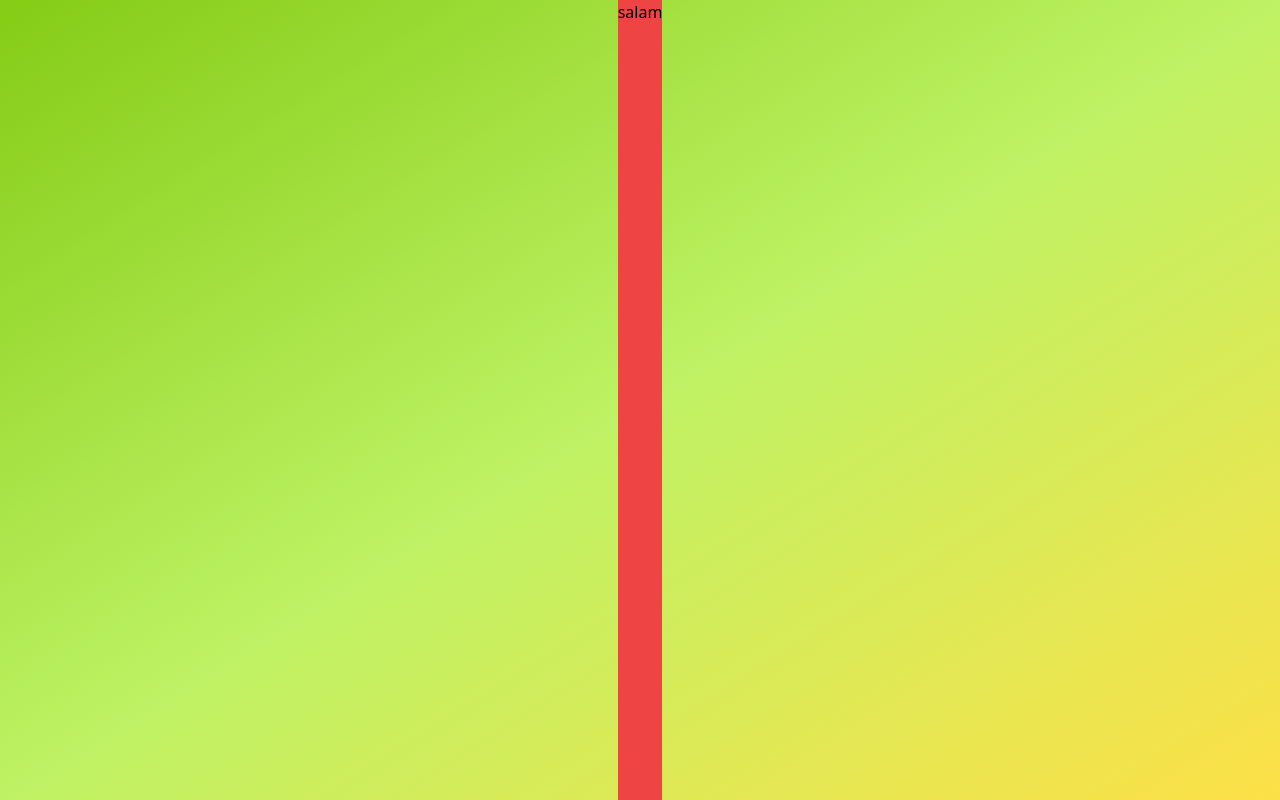
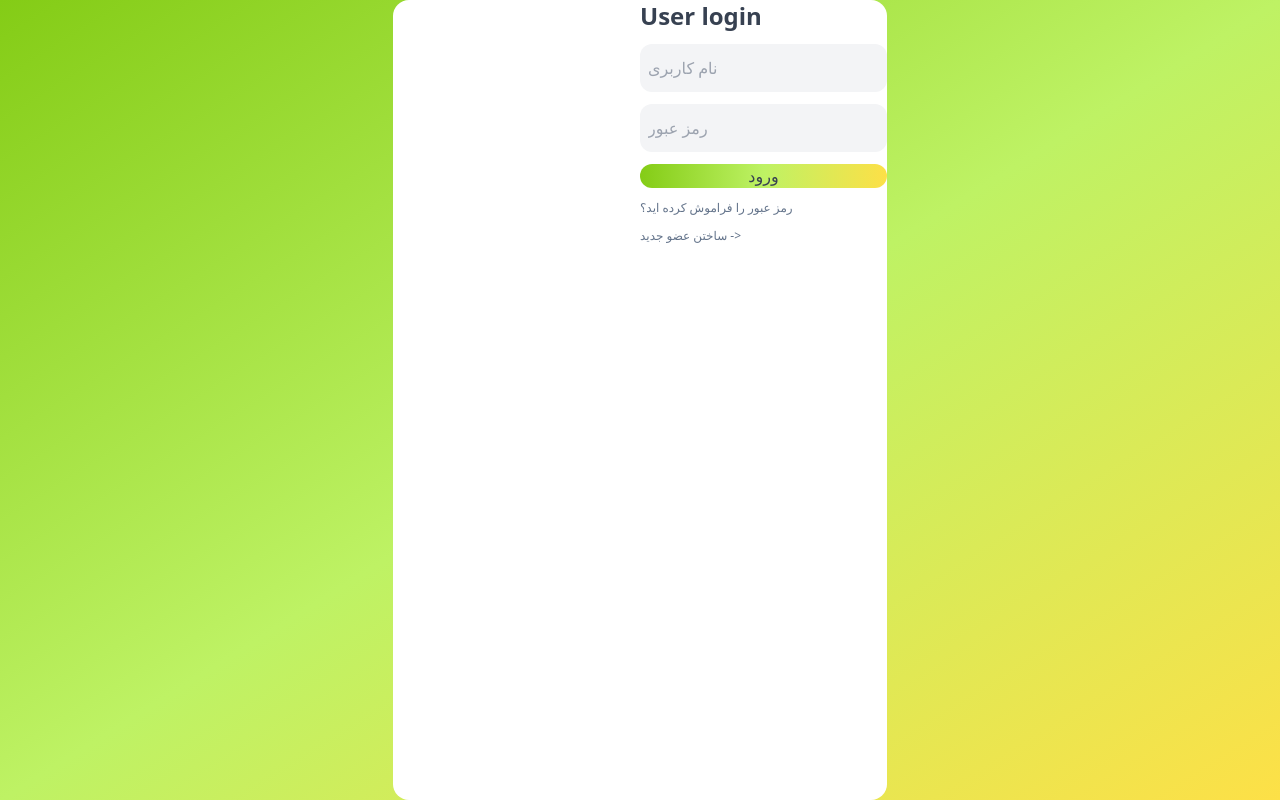
Before and after one commit to f-chamani/product-project-with-javascript, a React (Create React App) app: page / in a window 1280 px wide. Built offline with nearby package versions, Linux system fonts and the light colour scheme.

Commit message:
the second update login

```diff
--- a/src/log in/Loogin.js
+++ b/src/log in/Loogin.js
@@ -2,11 +2,28 @@ import React from 'react'
 
  const Loogin = () => {
   return (
-    <div className='bg-red-300 h-screen flex flex-row justify-center item-center  bg-gradient-to-br from-lime-500 via-lime-300 to-yellow-300' >
-        <div className=' bg-red-500'>
-salam
+    <div className='bg-red-300 h-screen flex flex-row  justify-center item-center bg-gradient-to-br from-lime-500 via-lime-300 to-yellow-300 ' >
+        <div className=' bg-white grid grid-cols-2 rounded-2xl '>
+
+              <div className=''>
+
+
+
+              </div>
+              <div className=' flex flex-col gap-3 text-gray-700'>
+
+              <h1 className="font-bold text-2xl">User login</h1>
+              <input  type="text" className='bg-gray-100 rounded-xl px-2 py-3' placeholder='نام کاربری' />
+              <input  type="text" className='bg-gray-100 rounded-xl px-2 py-3' placeholder= 'رمز عبور' />
+              <button className='bg-gradient-to-r from-lime-500 via-lime-300 to-yellow-300  rounded-xl'> ورود</button>
+              <label className='text-slate-500 text-xs'>رمز عبور را فراموش کرده اید؟</label>
+              <label className='text-slate-500 text-xs'>ساختن عضو جدید -> </label>
+
+              </div>
+
         </div>
     </div>
   )
 }
 export default Loogin;
+//bg-gradient-to-br from-lime-500 via-lime-300 to-yellow-300
```
